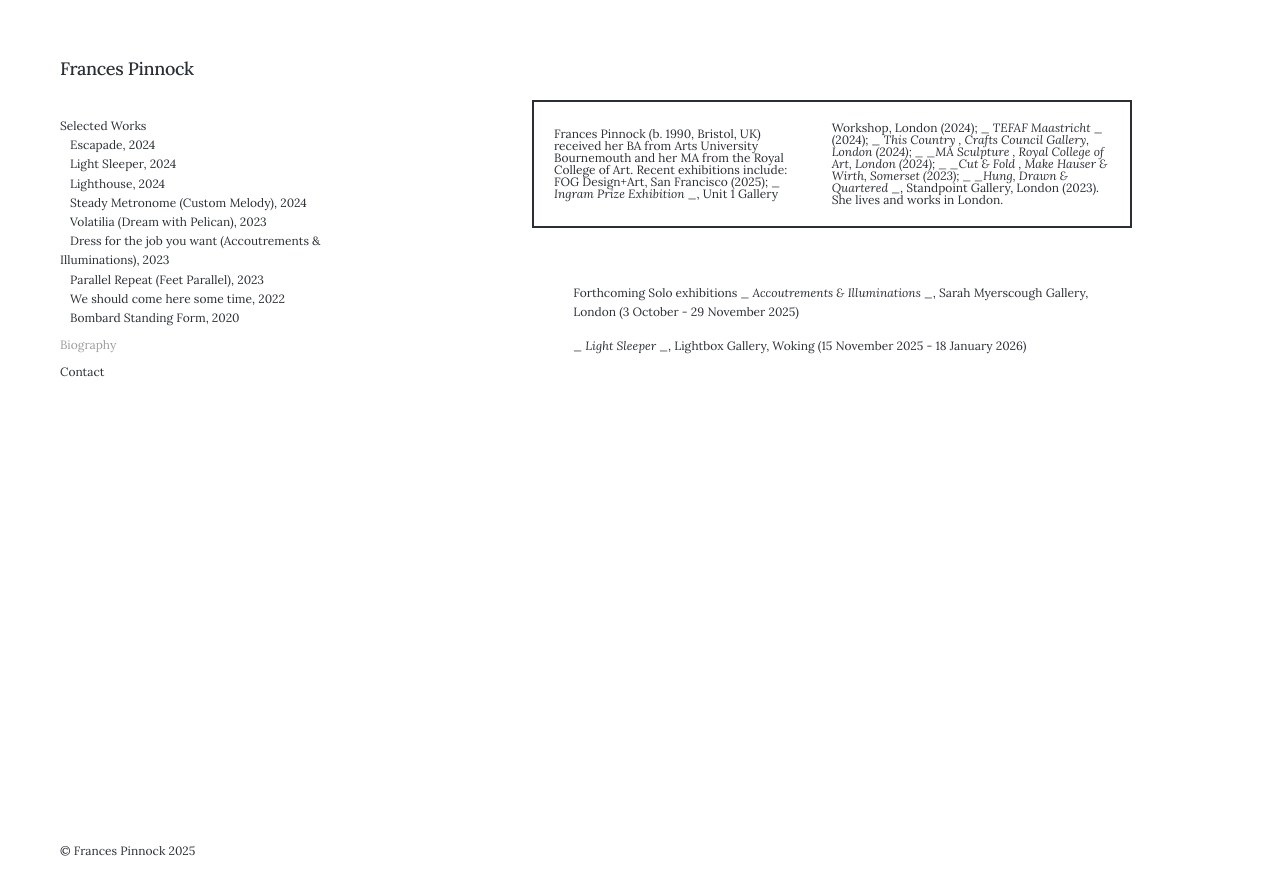
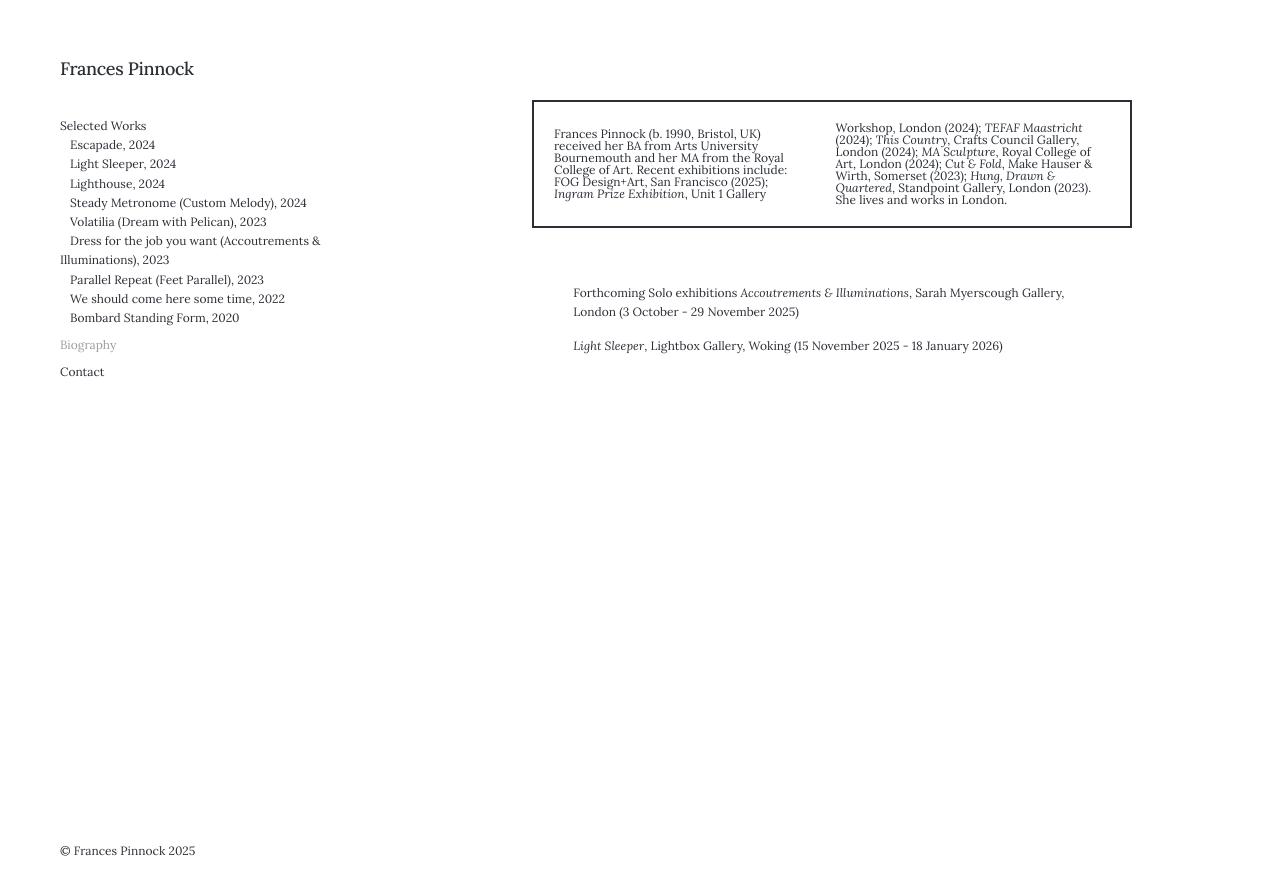
Before and after one commit to francespinnock/francespinnock.github.io, a Jekyll site: the page built from _pages/bio.md, in a window 1280 px wide. Shown: the top 895 px of the page. Built offline with Jekyll 4.4.1, drawn with Linux system fonts in a browser that asks for light colours; nearby versions of some CDN libraries; some web fonts are replaced.

Commit message:
Update bio.md

```diff
--- a/_pages/bio.md
+++ b/_pages/bio.md
@@ -5,14 +5,14 @@ description: Frances Pinnock - Biography
 ---
 
 
-Frances Pinnock (b. 1990, Bristol, UK) received her BA from Arts University Bournemouth and her MA from the Royal College of Art. Recent exhibitions include: FOG Design+Art, San Francisco (2025); _ _Ingram Prize Exhibition_ _, Unit 1 Gallery | Workshop, London (2024); _ _TEFAF Maastricht_ _ (2024); _ _This Country_ _, Crafts Council Gallery, London (2024); _ _MA Sculpture_ _, Royal College of Art, London (2024); _ _Cut & Fold_ _, Make Hauser & Wirth, Somerset (2023); _ _Hung, Drawn & Quartered_ _, Standpoint Gallery, London (2023). She lives and works in London.
+Frances Pinnock (b. 1990, Bristol, UK) received her BA from Arts University Bournemouth and her MA from the Royal College of Art. Recent exhibitions include: FOG Design+Art, San Francisco (2025); _Ingram Prize Exhibition_, Unit 1 Gallery | Workshop, London (2024); _TEFAF Maastricht_ (2024); _This Country_, Crafts Council Gallery, London (2024); _MA Sculpture_, Royal College of Art, London (2024); _Cut & Fold_, Make Hauser & Wirth, Somerset (2023); _Hung, Drawn & Quartered_, Standpoint Gallery, London (2023). She lives and works in London.
 
 
 Forthcoming
 Solo exhibitions
-_ _Accoutrements & Illuminations_ _, Sarah Myerscough Gallery, London
+_Accoutrements & Illuminations_, Sarah Myerscough Gallery, London
 (3 October - 29 November 2025)
 
 
-_ _Light Sleeper_ _, Lightbox Gallery, Woking
+_Light Sleeper_, Lightbox Gallery, Woking
 (15 November 2025 - 18 January 2026)
```
